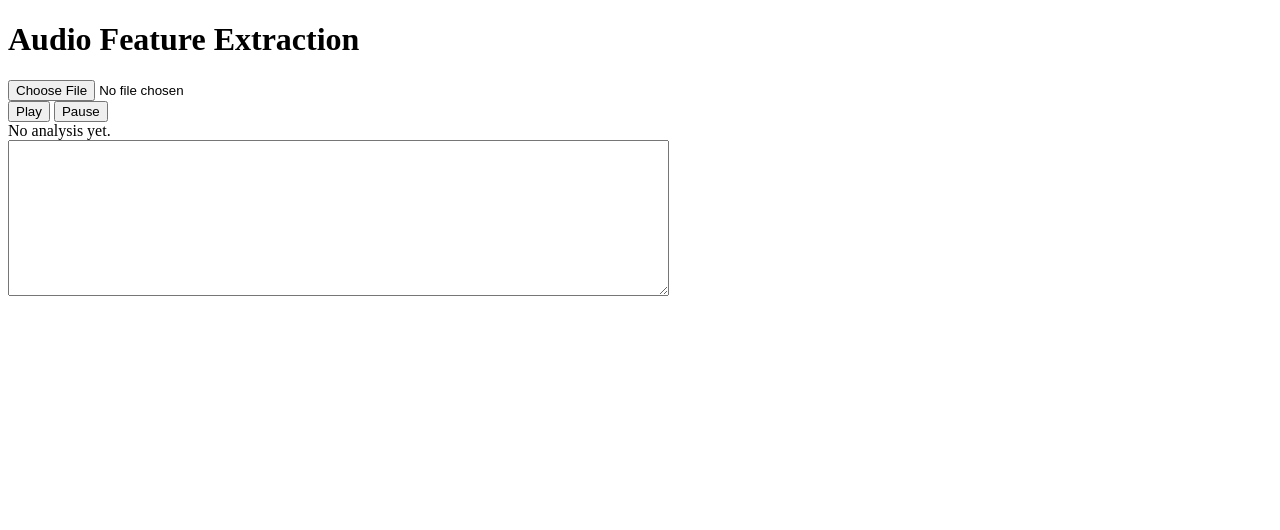
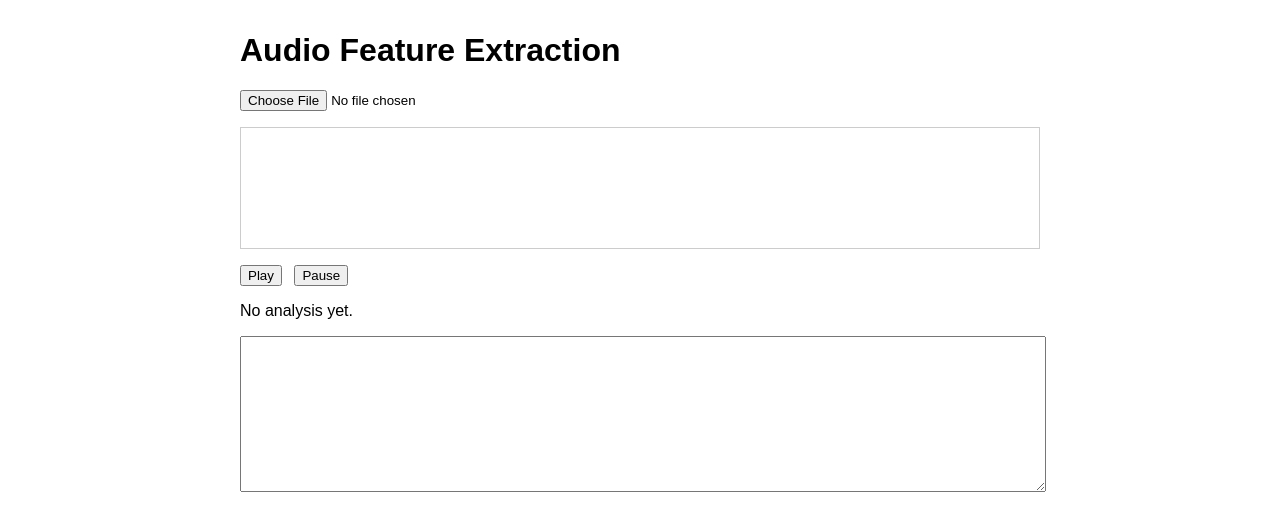
Before and after one commit to jxu/redline, a plain HTML site: page index.html in a window 1280 px wide. Drawn offline with Linux system fonts and the light colour scheme.

Commit message:
Add very minimal CSS

```diff
--- a/index.html
+++ b/index.html
@@ -2,6 +2,7 @@
 <html>
 <head>
 <title>Essentia.js Demo</title>
+<link rel="stylesheet" href="style.css">
 <script type="importmap">
 {
   "imports": {
--- /dev/null
+++ b/style.css
@@ -0,0 +1,27 @@
+body {
+    max-width: 800px;
+    margin: 2rem auto;
+    padding: 0 1rem;
+    font-family: sans-serif;
+}
+
+#waveform {
+    height: 120px;
+    margin: 1rem 0;
+    border: 1px solid #ccc;
+}
+
+#play, #pause, #downloadOsu {
+    margin-right: 0.5rem;
+}
+
+#results {
+    margin: 1rem 0;
+}
+
+#osuTimingPoints {
+    display: block;
+    width: 100%;
+    margin: 1rem 0;
+    font-family: monospace;
+}
```
